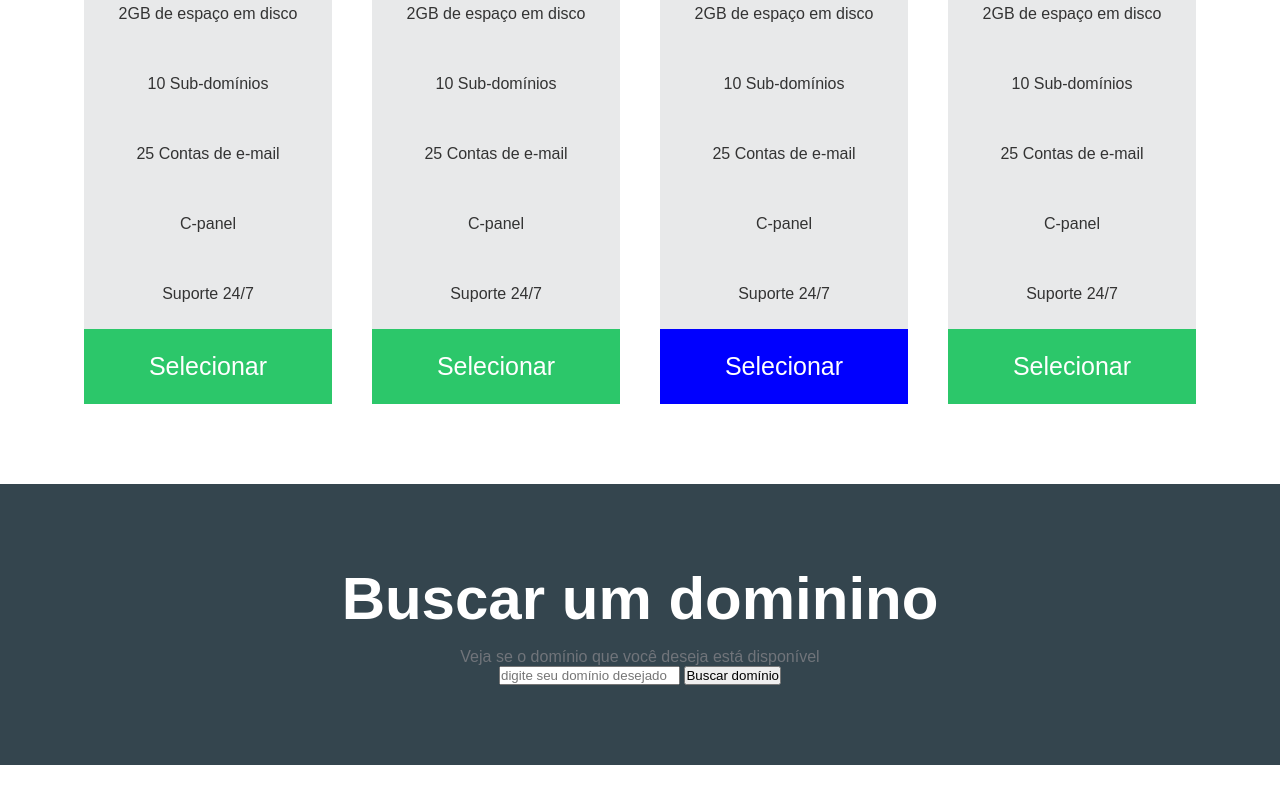
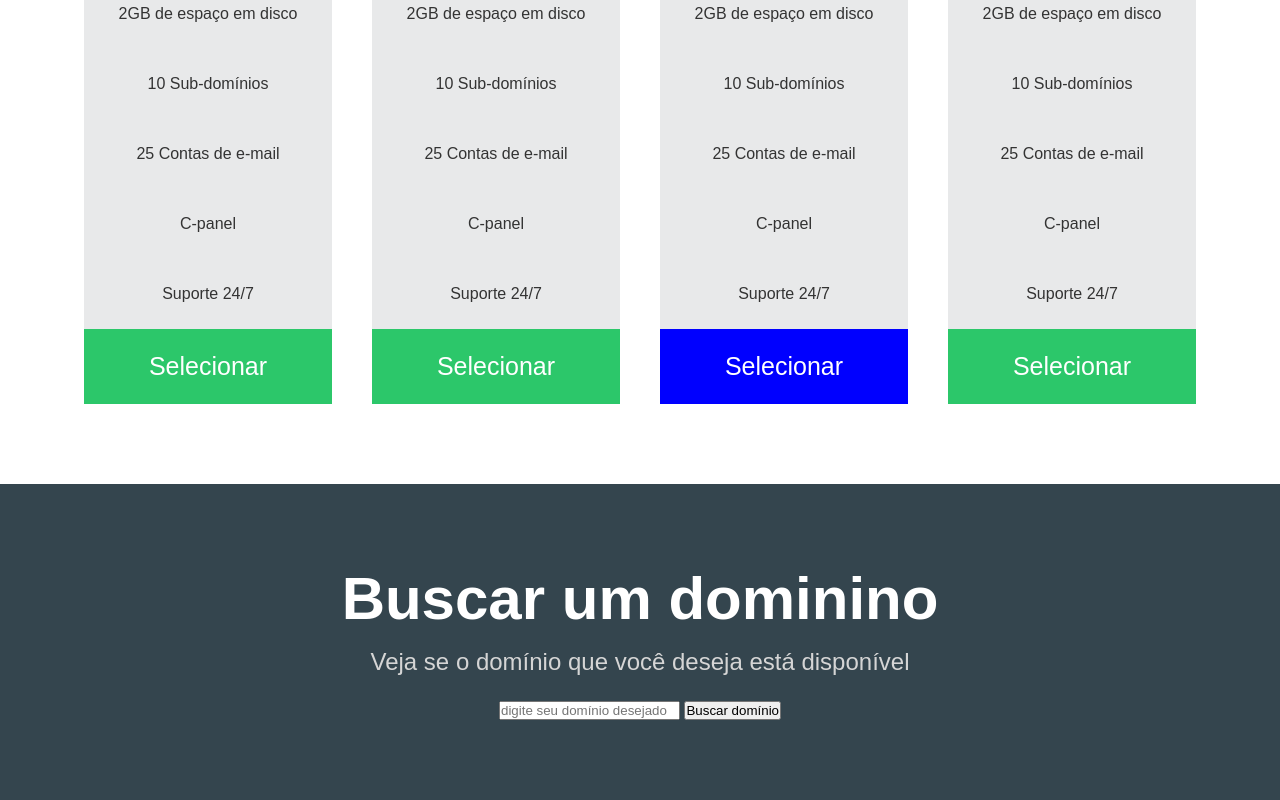
Before and after one commit to ThamiresSF/Homehost, a plain HTML site: page index.html in a window 1280 px wide. Shown: the part 1267-2067 px from the top of the page. Before the commit the page ends 2032 px from the top, so only its background shows below. Drawn offline with Linux system fonts and the light colour scheme.

Commit message:
4 commit

```diff
--- a/css/style.css
+++ b/css/style.css
@@ -243,3 +243,10 @@ nav {
     margin-top: 0;
     margin-bottom: 15px;
 }
+
+.searchdomain-container p{
+    color: #D5D5D5;
+    font-size: 24px;
+    margin-bottom: 25px;
+
+}
```
